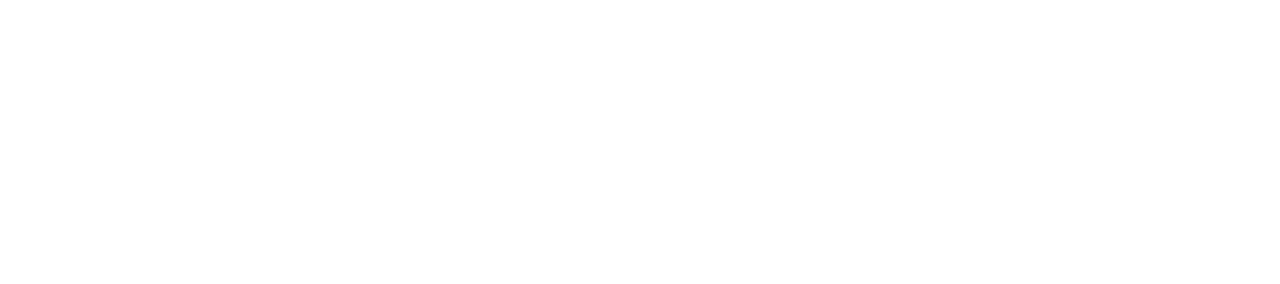
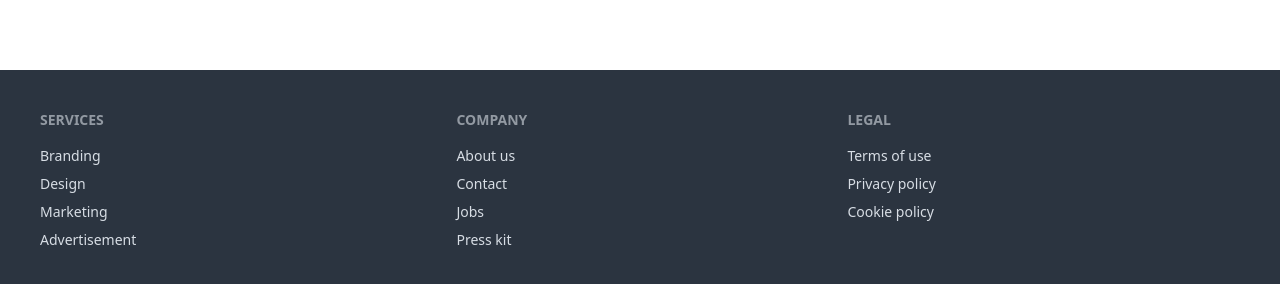
Before and after one commit to WhitebirdStrike/Hovedoppgave-vue3, a Vue app: page / in a window 1280 px wide. Shown: the part 510-794 px from the top of the page. Built offline with nearby package versions, Linux system fonts and the light colour scheme.

Commit message:
Footer
Har drevet på med å få inn footer inn i siden, trenger hjelp til andre ting neste gang som axios

```diff
--- a/index.html
+++ b/index.html
@@ -1,9 +1,9 @@
 <!DOCTYPE html>
-<html lang="en">
+<html lang="en" data-theme="synthwave">
   <head>
-    <meta charset="UTF-8">
-    <link rel="icon" href="/favicon.ico">
-    <meta name="viewport" content="width=device-width, initial-scale=1.0">
+    <meta charset="UTF-8" />
+    <link rel="icon" href="/favicon.ico" />
+    <meta name="viewport" content="width=device-width, initial-scale=1.0" />
     <title>Vite App</title>
   </head>
   <body>
--- a/package.json
+++ b/package.json
@@ -8,6 +8,7 @@
     "preview": "vite preview"
   },
   "dependencies": {
+    "axios": "^1.6.2",
     "pinia": "^2.1.7",
     "vue": "^3.3.4",
     "vue-router": "^4.2.5"
--- a/src/App.vue
+++ b/src/App.vue
@@ -1,9 +1,11 @@
 <template>
   <Navbar />
   <RouterView />
+  <Footer />
 </template>
 <script setup>
   import { RouterLink, RouterView } from 'vue-router';
 
   import Navbar from '@/components/Navbar.vue';
+  import Footer from '@/components/Footer.vue';
 </script>
--- a/src/components/Backup.vue
+++ b/src/components/Backup.vue
@@ -31,3 +31,5 @@
   >Sign out</a
 >
 </div>
+
+<footer class="footer p-10 bg-neutral text-neutral-content bottom-0 absolute right-0 h-16">
--- /dev/null
+++ b/src/components/Footer.vue
@@ -0,0 +1,24 @@
+<template>
+  <footer class="footer p-10 bg-neutral text-neutral-content bottom-0 absolute right-0">
+    <nav>
+      <header class="footer-title">Services</header>
+      <a class="link link-hover">Branding</a>
+      <a class="link link-hover">Design</a>
+      <a class="link link-hover">Marketing</a>
+      <a class="link link-hover">Advertisement</a>
+    </nav>
+    <nav>
+      <header class="footer-title">Company</header>
+      <a class="link link-hover">About us</a>
+      <a class="link link-hover">Contact</a>
+      <a class="link link-hover">Jobs</a>
+      <a class="link link-hover">Press kit</a>
+    </nav>
+    <nav>
+      <header class="footer-title">Legal</header>
+      <a class="link link-hover">Terms of use</a>
+      <a class="link link-hover">Privacy policy</a>
+      <a class="link link-hover">Cookie policy</a>
+    </nav>
+  </footer>
+</template>
--- a/tailwind.config.js
+++ b/tailwind.config.js
@@ -2,6 +2,7 @@
 export default {
   content: ['./index.html', './src/**/*.{vue,js,ts,jsx,tsx}'],
   theme: {
+    themes: ['synthwave,'],
     extend: {},
   },
   colors: {
```
Also changed, not shown: 1 other file (tests, documents, lock files or other folders).
